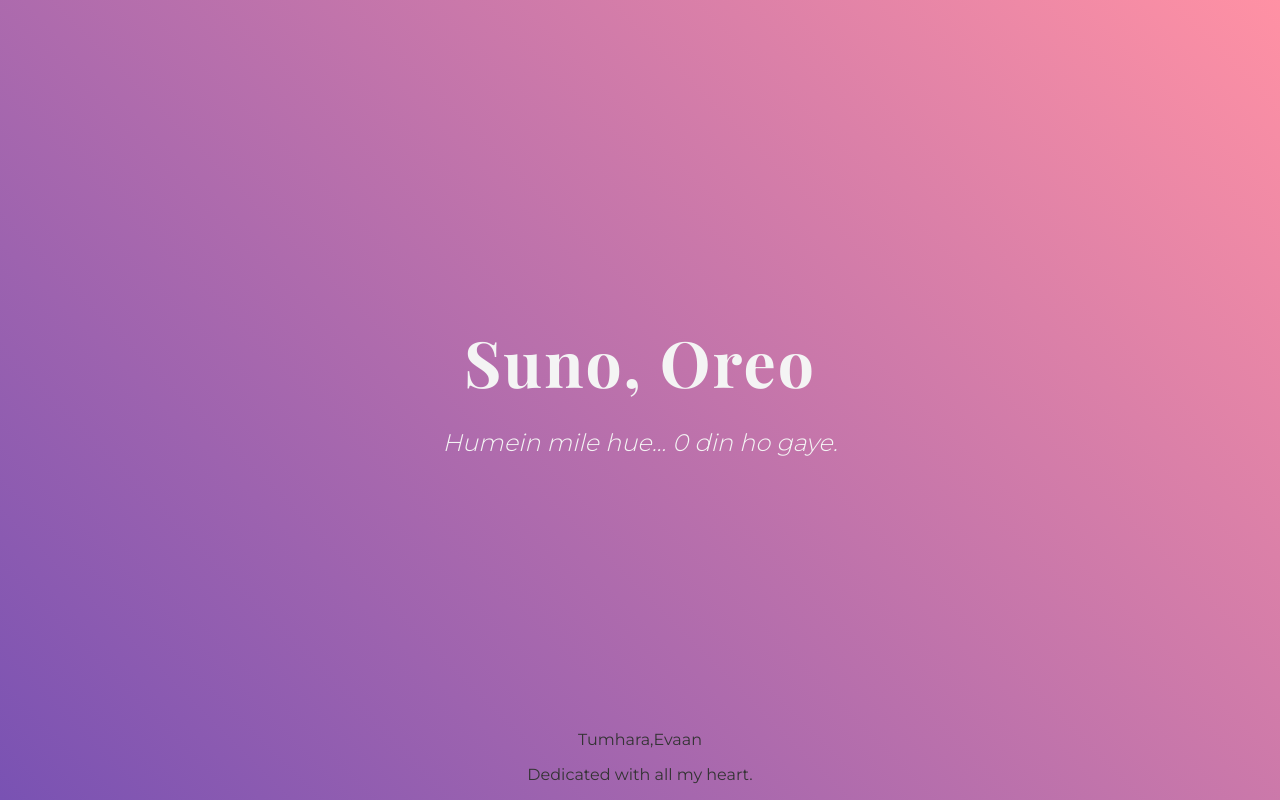
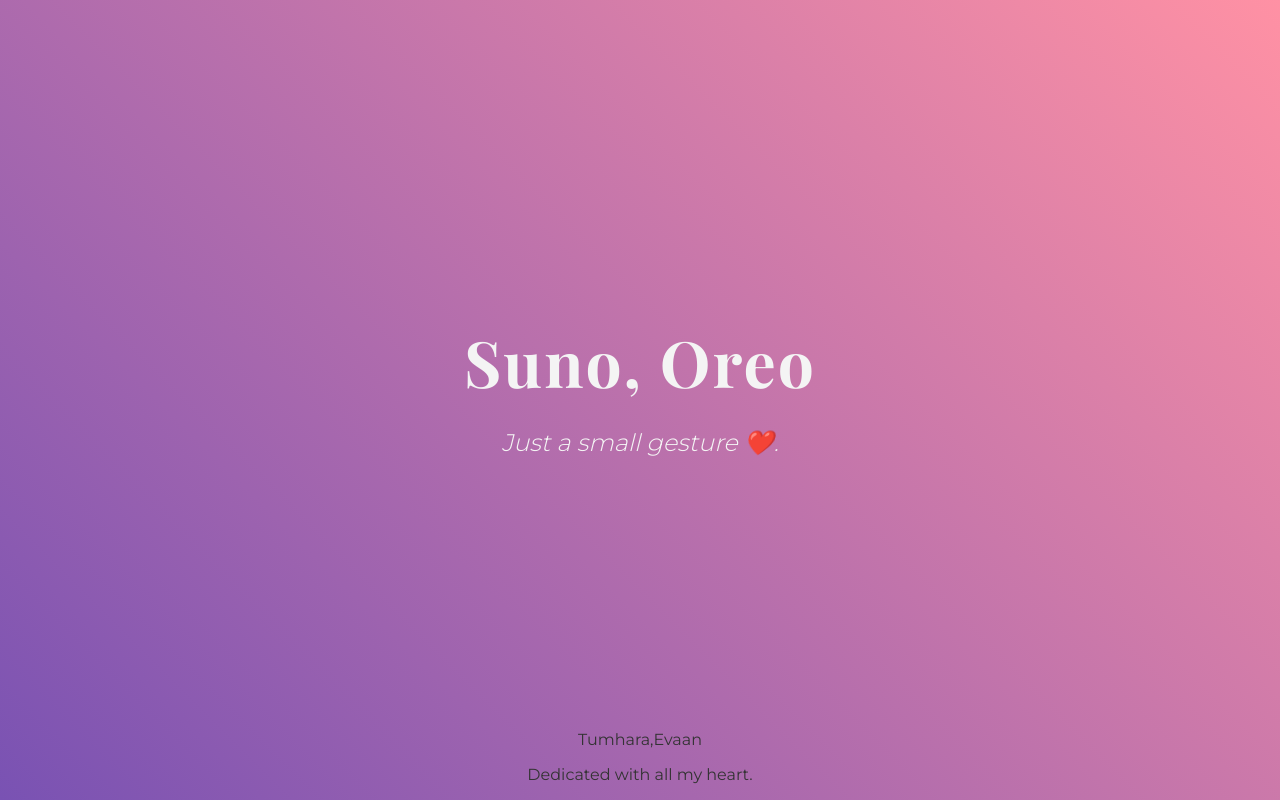
Before and after one commit to evaanxhere/SARGAM, a plain HTML site: page index.html in a window 1280 px wide. Shown: the top 800 px of the page. Drawn offline with nearby package versions, Linux system fonts and the light colour scheme.

Commit message:
Update index.html

```diff
--- a/index.html
+++ b/index.html
@@ -12,7 +12,7 @@
     <header class="hero-section">
         <div class="hero-content">
             <h1 class="fade-in">Suno, Oreo</h1>
-            <p class="fade-in sub-text">Humein mile hue... <span id="days-count">0</span> din ho gaye.</p>
+            <p class="fade-in sub-text">Just a small gesture ❤️.</p>
         </div>
     </header>
 
```
